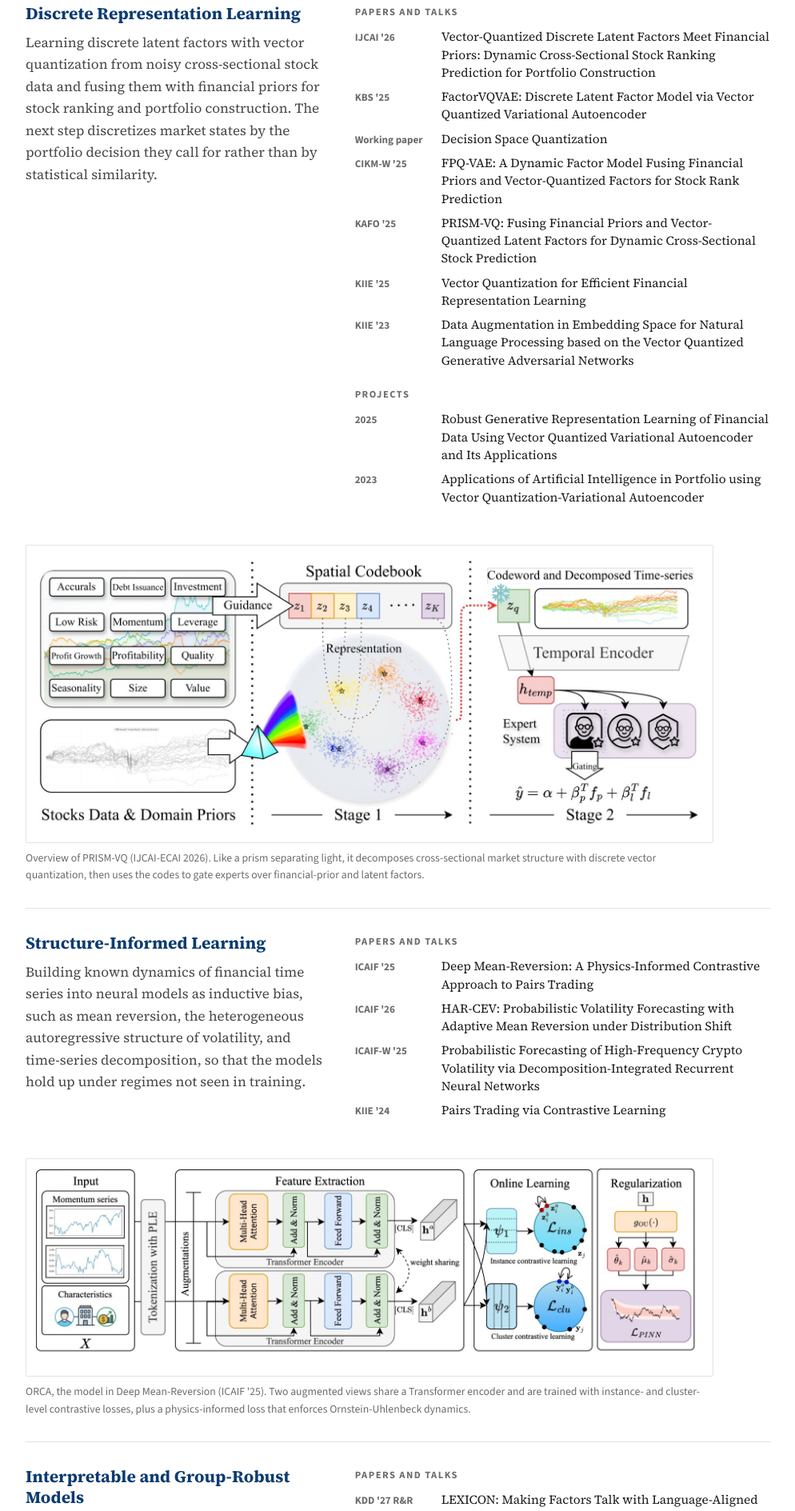
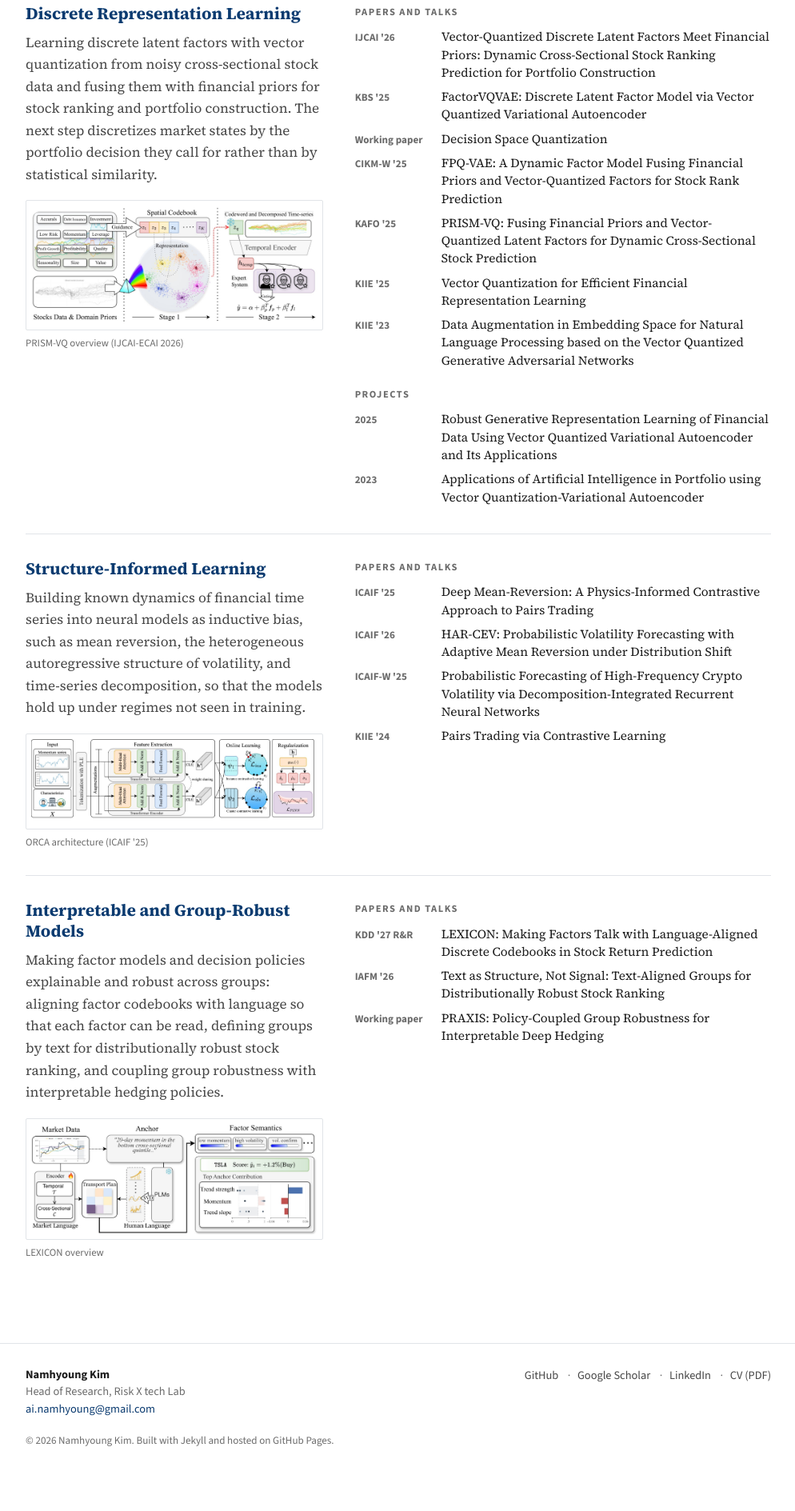
Before and after one commit to x7jeon8gi/x7jeon8gi.github.io, a Jekyll site: the page built from research.html, in a window 1280 px wide. Shown: the part 401-2290 px from the top of the page at 80% size, without its empty margins (142-1136 px from the left). Built offline with Jekyll 4.4.1, drawn with Linux system fonts in a browser that asks for light colours; after the commit the page ends 2249 px from its top, so only the background shows below that; some of the changed text lies outside the part shown.

Commit message:
Research figures: small, under each description, short captions
Co-Authored-By: Claude Opus 5.5 <noreply@anthropic.com>
Claude-Session: https://claude.ai/code/session_01H4Rr8wtBrwq3tdzE6Jhist

```diff
--- a/_data/research.yml
+++ b/_data/research.yml
@@ -3,7 +3,7 @@
 #   papers   : ids from publications.yml (papers, working papers or talks)
 #   projects : ids from projects.yml
 #   intro_ko, title_ko, desc_ko : Korean text for /ko/research/
-#   figure   : optional { src, alt, caption, caption_ko }, shown under the area
+#   figure   : optional { src, alt, caption, caption_ko }, small, under the description
 #              (images in assets/img/research/, cropped from the papers)
 # =============================================================================
 
@@ -36,8 +36,8 @@ areas:
     figure:
       src:        "/assets/img/research/prism-vq.jpg"
       alt:        "Overview of the PRISM-VQ framework"
-      caption:    "Overview of PRISM-VQ (IJCAI-ECAI 2026). Like a prism separating light, it decomposes cross-sectional market structure with discrete vector quantization, then uses the codes to gate experts over financial-prior and latent factors."
-      caption_ko: "PRISM-VQ 개요 (IJCAI-ECAI 2026). 프리즘이 빛을 나누듯 벡터 양자화로 횡단면 시장 구조를 이산 코드로 분해하고, 그 코드로 금융 사전 팩터와 잠재 팩터 위의 전문가 모형을 선택함."
+      caption:    "PRISM-VQ overview (IJCAI-ECAI 2026)"
+      caption_ko: "PRISM-VQ 개요 (IJCAI-ECAI 2026)"
 
   - id:    structure-informed
     title: "Structure-Informed Learning"
@@ -53,8 +53,8 @@ areas:
     figure:
       src:        "/assets/img/research/orca.jpg"
       alt:        "Architecture of ORCA"
-      caption:    "ORCA, the model in Deep Mean-Reversion (ICAIF '25). Two augmented views share a Transformer encoder and are trained with instance- and cluster-level contrastive losses, plus a physics-informed loss that enforces Ornstein-Uhlenbeck dynamics."
-      caption_ko: "Deep Mean-Reversion(ICAIF '25)의 ORCA 구조. 두 증강 뷰가 Transformer 인코더를 공유하고 인스턴스·군집 수준 대조학습으로 학습되며, Ornstein-Uhlenbeck 동역학을 강제하는 물리 정보 손실이 더해짐."
+      caption:    "ORCA architecture (ICAIF '25)"
+      caption_ko: "ORCA 구조 (ICAIF '25)"
 
   - id:    interpretable-robust
     title: "Interpretable and Group-Robust Models"
@@ -71,5 +71,5 @@ areas:
     figure:
       src:        "/assets/img/research/lexicon.jpg"
       alt:        "Overview of the LEXICON framework"
-      caption:    "Overview of LEXICON. Factor representations are aligned with human-language anchors through an optimal transport plan, so that each prediction can be read through the semantics of its factors."
-      caption_ko: "LEXICON 개요. 최적수송 계획으로 팩터 표현을 자연어 앵커에 정렬해, 각 예측을 팩터의 의미로 읽을 수 있게 함."
+      caption:    "LEXICON overview"
+      caption_ko: "LEXICON 개요"
--- a/_includes/pages/research.html
+++ b/_includes/pages/research.html
@@ -16,6 +16,15 @@
   <div class="area-text">
     <h2>{{ area[k_title] | default: area.title }}</h2>
     <p>{{ area[k_desc] | default: area.desc }}</p>
+    {% if area.figure %}
+    {% assign k_cap = "caption" | append: sfx %}
+    <figure class="area-fig">
+      <a href="{{ area.figure.src | relative_url }}" target="_blank" rel="noopener">
+        <img src="{{ area.figure.src | relative_url }}" alt="{{ area.figure.alt }}" loading="lazy">
+      </a>
+      <figcaption>{{ area.figure[k_cap] | default: area.figure.caption }}</figcaption>
+    </figure>
+    {% endif %}
   </div>
 
   <div class="area-work">
@@ -57,15 +66,5 @@
     </ul>
     {% endif %}
   </div>
-
-  {% if area.figure %}
-  {% assign k_cap = "caption" | append: sfx %}
-  <figure class="area-fig">
-    <a href="{{ area.figure.src | relative_url }}" target="_blank" rel="noopener">
-      <img src="{{ area.figure.src | relative_url }}" alt="{{ area.figure.alt }}" loading="lazy">
-    </a>
-    <figcaption>{{ area.figure[k_cap] | default: area.figure.caption }}</figcaption>
-  </figure>
-  {% endif %}
 </section>
 {% endfor %}
--- a/assets/css/main.css
+++ b/assets/css/main.css
@@ -553,9 +553,9 @@ button.avatar-wrap:focus-visible { outline: 2px solid var(--accent); outline-off
 .related a { color: var(--fg); }
 .related a:hover { color: var(--accent); }
 
-/* one figure per area, cropped from the paper, spanning both columns */
-.area-fig { grid-column: 1 / -1; margin: 4px 0 0; }
-.area-fig a { display: block; max-width: 860px; }
+/* one small figure per area, cropped from the paper, under the description */
+.area-fig { margin: 18px 0 0; }
+.area-fig a { display: block; }
 .area-fig img {
   display: block;
   width: 100%;
@@ -563,21 +563,19 @@ button.avatar-wrap:focus-visible { outline: 2px solid var(--accent); outline-off
   background: #fff;
   border: 1px solid var(--line);
   border-radius: 2px;
-  padding: 12px;
+  padding: 6px;
   box-sizing: border-box;
 }
 .area-fig figcaption {
-  max-width: 860px;
-  margin-top: 8px;
+  margin-top: 6px;
   font-family: var(--sans);
-  font-size: 0.86rem;
-  line-height: 1.55;
+  font-size: 0.8rem;
   color: var(--fg-mute);
 }
 
 @media (max-width: 760px) {
   .area { grid-template-columns: 1fr; gap: 16px; }
-  .area-fig img { padding: 6px; }
+  .area-fig { max-width: 420px; }
 }
 
 /* ------------------------------------------------------------- projects -- */
```
